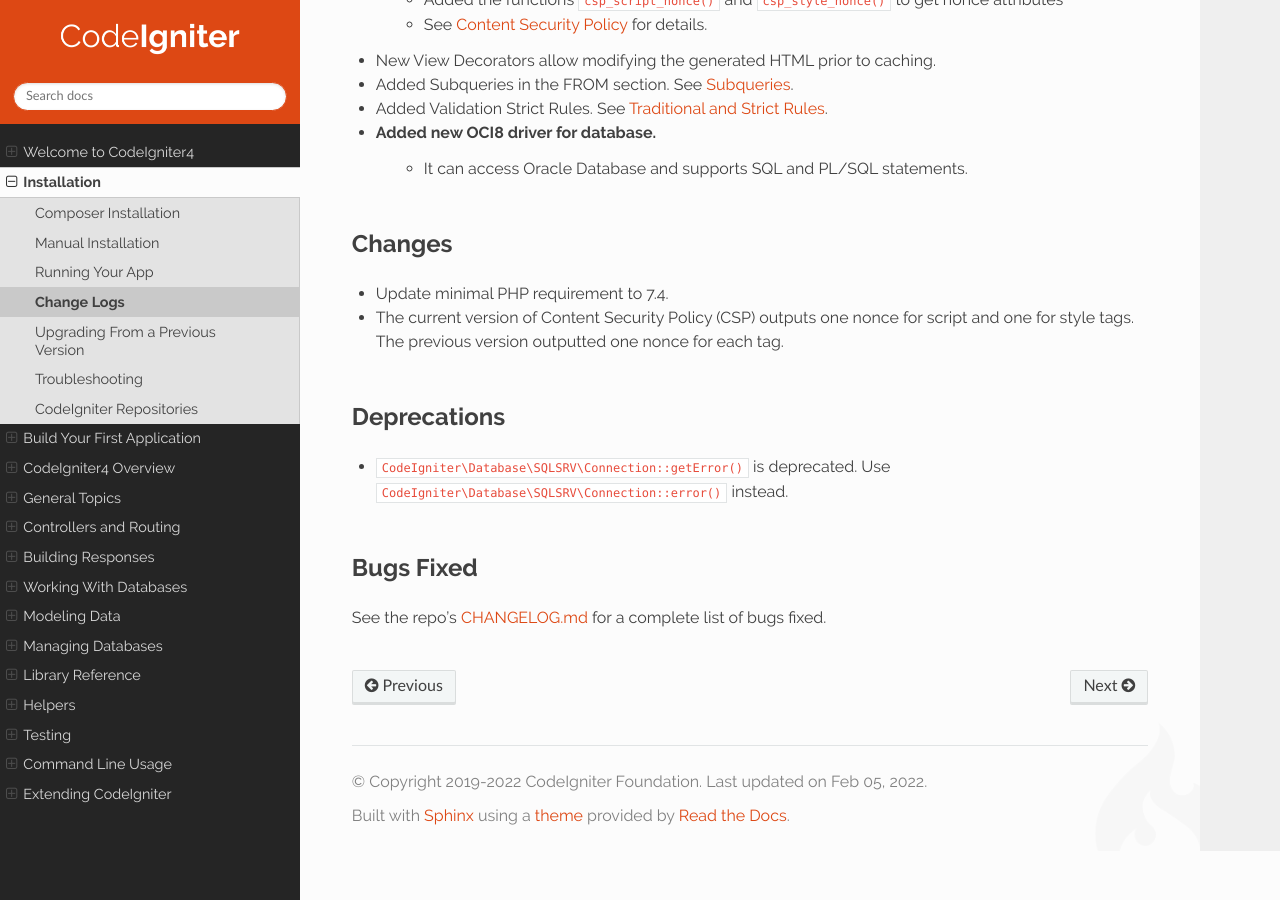
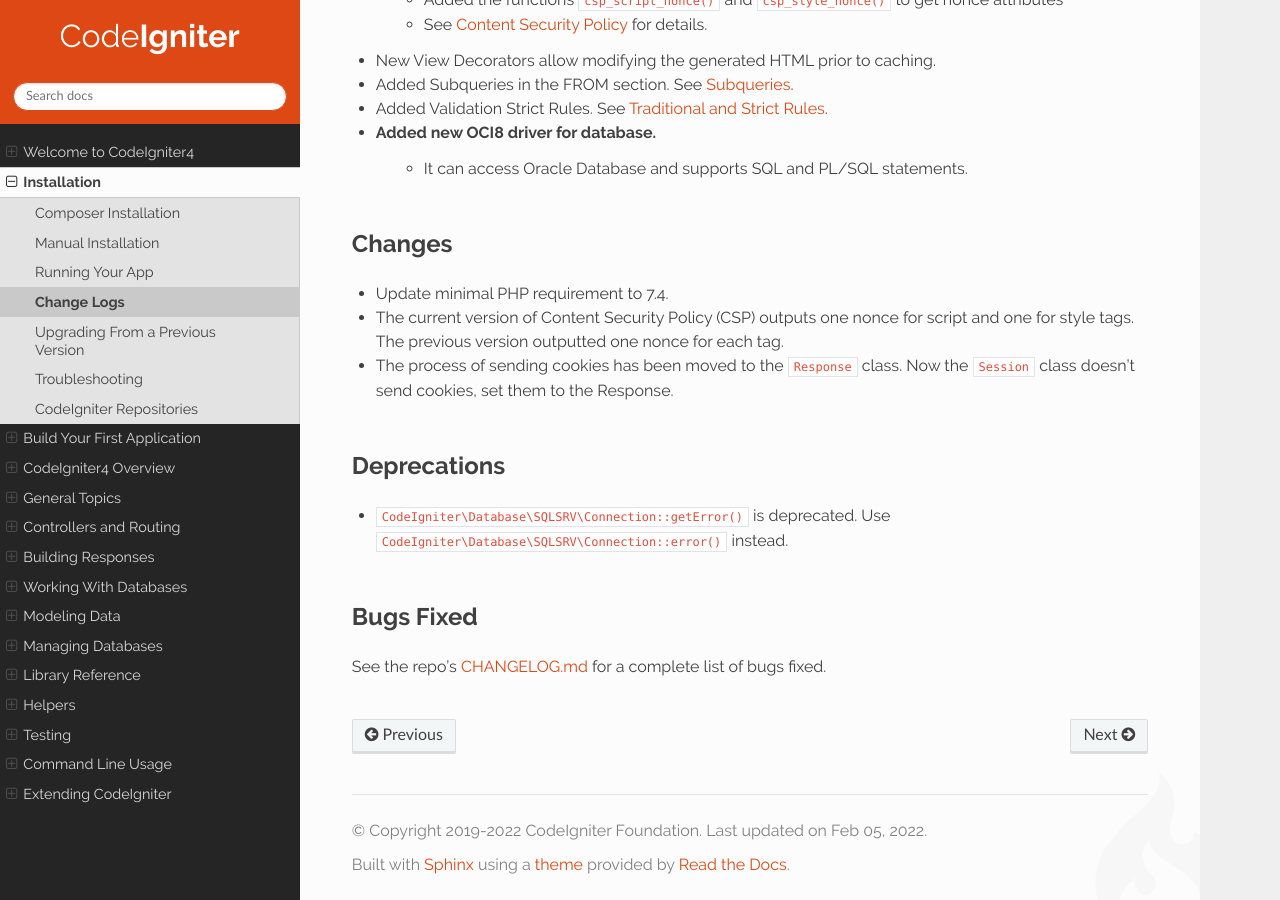
Before and after one commit to NEKOGET/ci4_user_guide_src, a Sphinx documentation site: the page built from source/changelogs/v4.2.0.rst, in a window 1280 px wide and 900 px high, scrolled down 794 px. Built offline with Sphinx 7.4.7 and the Read the Docs theme 2.0.0, drawn with Linux system fonts in a browser that asks for light colours.

Commit message:
docs: add changelog

```diff
--- a/source/changelogs/v4.2.0.rst
+++ b/source/changelogs/v4.2.0.rst
@@ -34,6 +34,7 @@ Changes
 
 - Update minimal PHP requirement to 7.4.
 - The current version of Content Security Policy (CSP) outputs one nonce for script and one for style tags. The previous version outputted one nonce for each tag.
+- The process of sending cookies has been moved to the ``Response`` class. Now the ``Session`` class doesn't send cookies, set them to the Response.
 
 Deprecations
 ************
```
